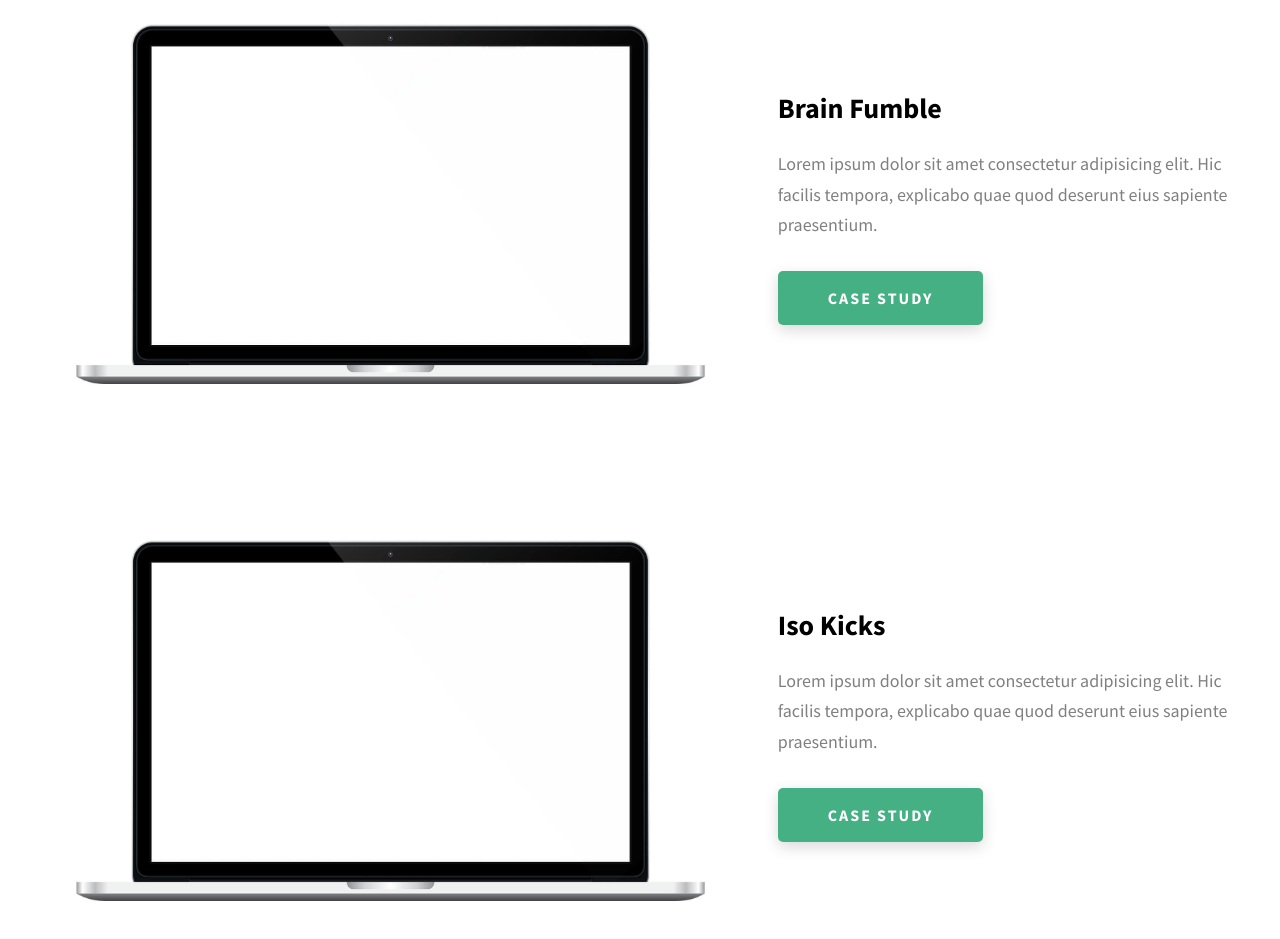
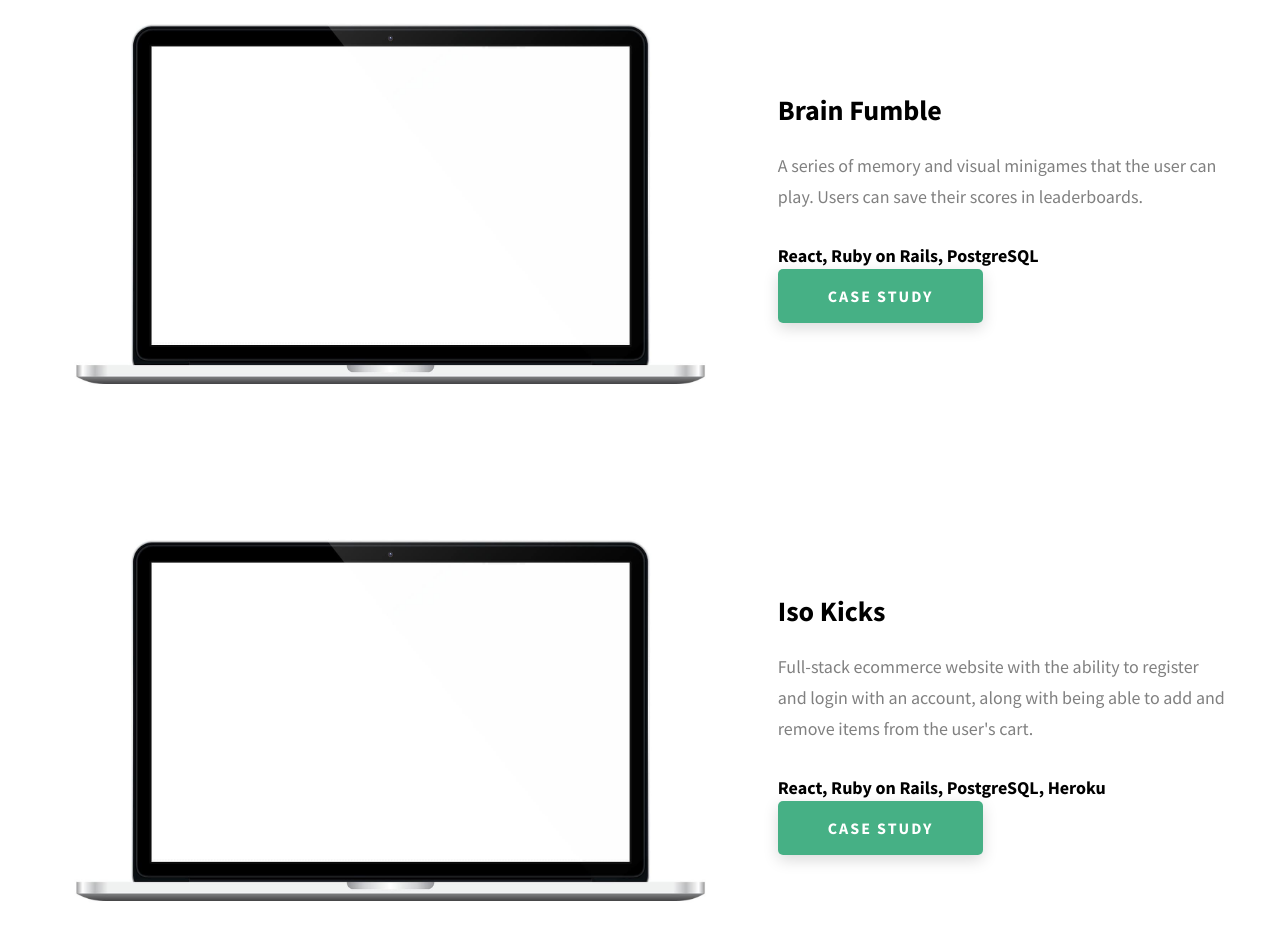
Before and after one commit to Fjguido/Fjguido.github.io, a website: page index.html in a window 1280 px wide. Shown: the part 1930-2869 px from the top of the page. Drawn offline with Linux system fonts and the light colour scheme.

Commit message:
project descriptions

```diff
--- a/index.html
+++ b/index.html
@@ -185,9 +185,8 @@
             <div class="projects__row-content">
               <h3 class="projects__row-content-title">Brain Fumble</h3>
               <p class="projects__row-content-desc">
-                Lorem ipsum dolor sit amet consectetur adipisicing elit. Hic
-                facilis tempora, explicabo quae quod deserunt eius sapiente
-                praesentium.
+                A series of memory and visual minigames that the user can play. Users can save their scores in leaderboards.
+                <p style="font-size: 18px"><strong> React, Ruby on Rails, PostgreSQL</strong></p>
               </p>
               <a
                 href="./project-1.html"
@@ -209,9 +208,9 @@
             <div class="projects__row-content">
               <h3 class="projects__row-content-title">Iso Kicks</h3>
               <p class="projects__row-content-desc">
-                Lorem ipsum dolor sit amet consectetur adipisicing elit. Hic
-                facilis tempora, explicabo quae quod deserunt eius sapiente
-                praesentium.
+                Full-stack ecommerce website with the ability to register and login with an account,
+                along with being able to add and remove items from the user's cart.
+              <p style="font-size: 18px"><strong> React, Ruby on Rails, PostgreSQL, Heroku</strong></p>
               </p>
               <a
                 href="./project-2.html"
```
